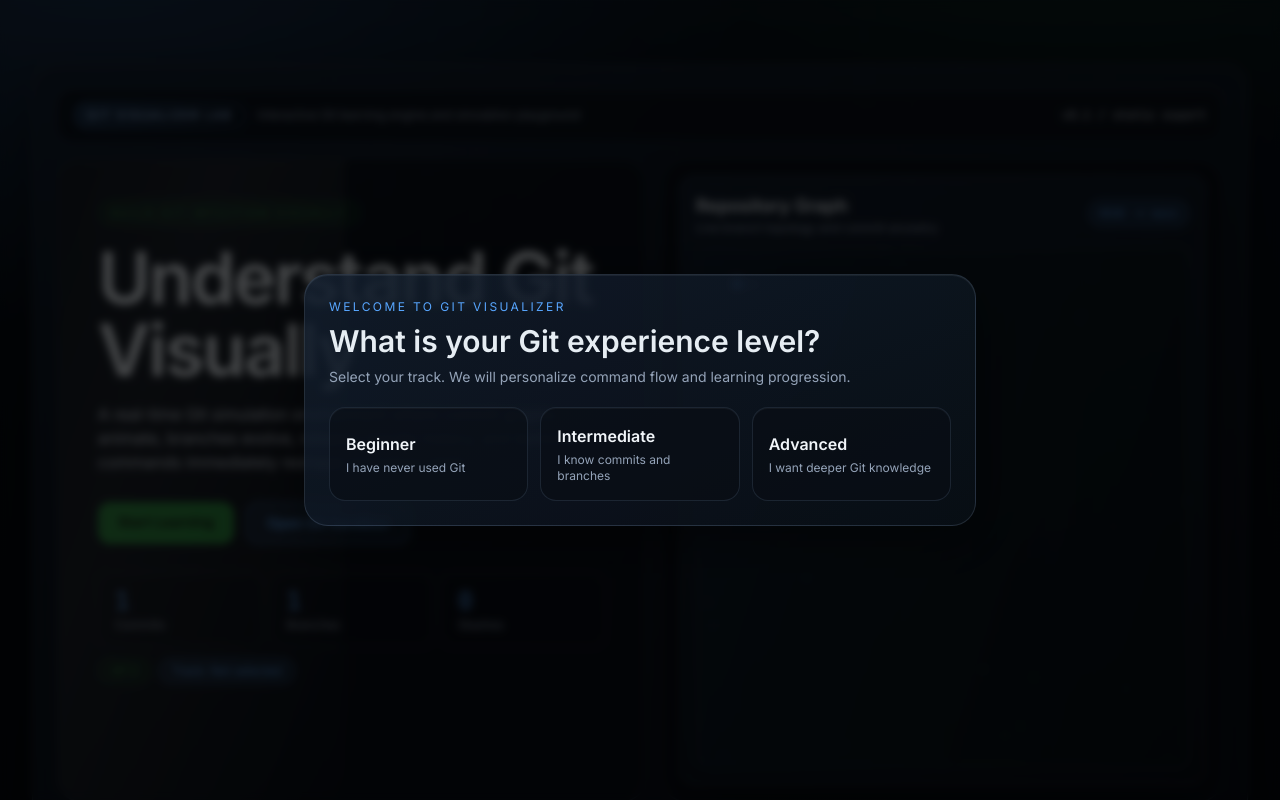
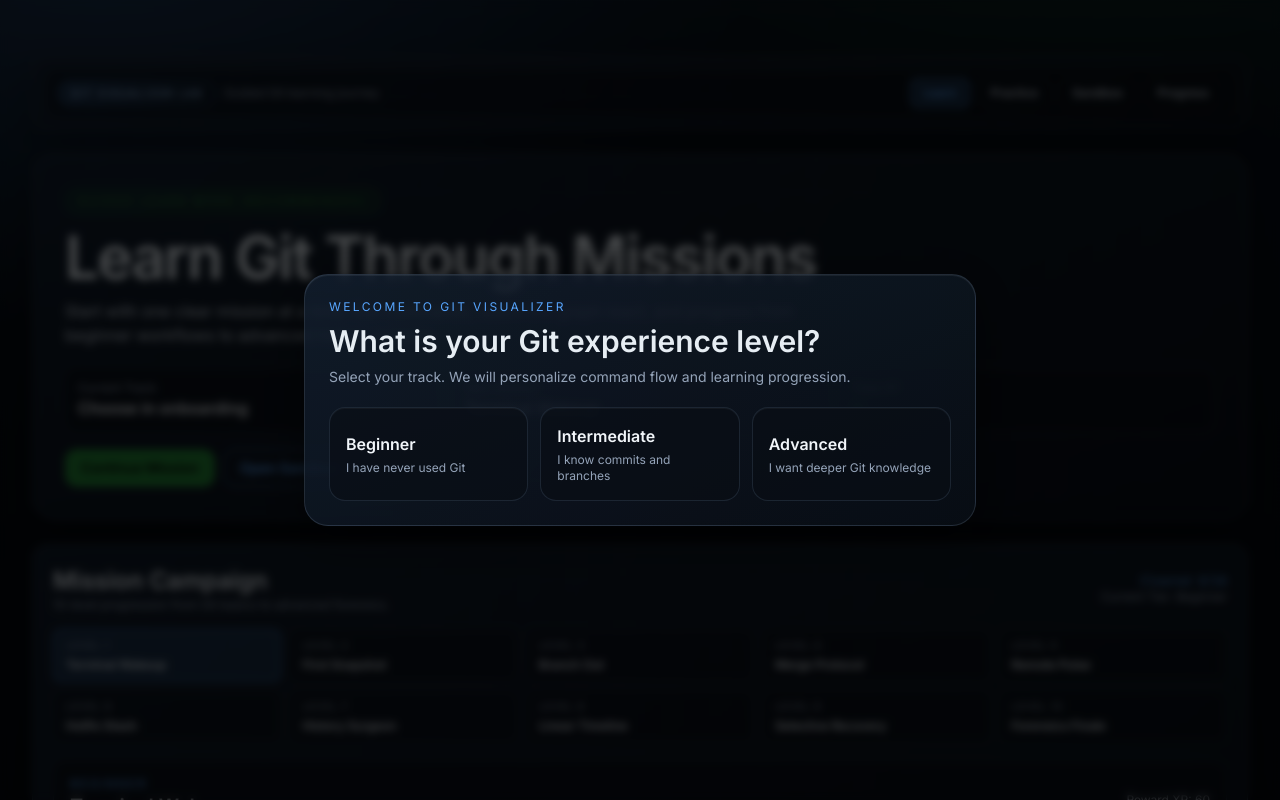
Before and after one commit to sureshkonar/GitVisualizer, a Next.js app: page /GitVisualizer/ in a window 1280 px wide. Shown: the top 800 px of the page. Built offline with nearby package versions, Linux system fonts and the light colour scheme.

Commit message:
feat: refactor UX into guided journey tabs for learn practice sandbox progress

```diff
--- a/app/page.tsx
+++ b/app/page.tsx
@@ -16,7 +16,7 @@ import { RepoState, createInitialRepoState } from '@/lib/gitEngine';
 import { executeGitCommand } from '@/lib/gitCommands';
 import { ExperienceLevel, onboardingTracks } from '@/lib/gitChallenges';
 import { buildCoachFeedback } from '@/lib/gitCoach';
-import { CommandEvent, missionOfTheDay } from '@/lib/gitMissions';
+import { CommandEvent, missionOfTheDay, gitMissions } from '@/lib/gitMissions';
 
 const RebaseSimulator = dynamic(() => import('@/components/RebaseSimulator'), {
   loading: () => <div className="surface rounded-3xl p-5 text-sm text-slate-400">Loading Rebase Lab...</div>
@@ -29,6 +29,8 @@ const TimeMachine = dynamic(() => import('@/components/TimeMachine'), {
 const ChallengeMode = dynamic(() => import('@/components/ChallengeMode'), {
   loading: () => <div className="surface rounded-3xl p-5 text-sm text-slate-400">Loading Challenge Arena...</div>
 });
+
+type AppView = 'learn' | 'practice' | 'sandbox' | 'progress';
 
 const commandCards: CommandCardProps[] = [
   {
@@ -130,14 +132,22 @@ const commandCards: CommandCardProps[] = [
   }
 ];
 
+const navItems: { id: AppView; label: string }[] = [
+  { id: 'learn', label: 'Learn' },
+  { id: 'practice', label: 'Practice' },
+  { id: 'sandbox', label: 'Sandbox' },
+  { id: 'progress', label: 'Progress' }
+];
+
 const reveal = {
   initial: { opacity: 0, y: 16 },
   whileInView: { opacity: 1, y: 0 },
-  viewport: { once: true, amount: 0.25 },
-  transition: { duration: 0.5 }
+  viewport: { once: true, amount: 0.2 },
+  transition: { duration: 0.45 }
 };
 
 export default function HomePage() {
+  const [view, setView] = useState<AppView>('learn');
   const [repoState, setRepoState] = useState<RepoState>(() => createInitialRepoState());
   const [experienceLevel, setExperienceLevel] = useState<ExperienceLevel | null>(null);
   const [showOnboarding, setShowOnboarding] = useState(false);
@@ -247,7 +257,7 @@ export default function HomePage() {
     const result = executeGitCommand(repoState, runnable);
     setRepoState(result.nextState);
     trackCommandEvent(runnable, result.success, 'explorer', before, result.nextState);
-    window.location.hash = 'sandbox';
+    setView('sandbox');
   };
 
   const resetLab = () => {
@@ -262,6 +272,7 @@ export default function HomePage() {
     setCommandHistory([]);
     setCoachTip('Fresh attempt started. Follow mission objectives in the sandbox.');
     setSandboxResetSignal((value) => value + 1);
+    setView('sandbox');
   };
 
   const handleMissionClear = (
@@ -307,101 +318,142 @@ export default function HomePage() {
     learnedCommands.includes('git rebase') ? 'Rebase Ninja' : null
   ].filter(Boolean) as string[];
 
+  const nextMission = useMemo(
+    () => gitMissions.find((mission) => !clearedMissions.includes(mission.id)) ?? gitMissions[gitMissions.length - 1],
+    [clearedMissions]
+  );
+
+  const recommendedCommands = useMemo(
+    () => levelTrack.filter((command) => !learnedCommands.includes(command)).slice(0, 6),
+    [levelTrack, learnedCommands]
+  );
+
   return (
-    <main className="mx-auto max-w-[1500px] space-y-8 px-4 py-6 md:px-8 md:py-8">
+    <main className="mx-auto max-w-[1500px] space-y-6 px-4 py-6 md:px-8 md:py-8">
       <OnboardingModal open={showOnboarding} onSelect={handleLevelSelect} />
-      <section className="surface rounded-3xl p-4 md:p-6">
-        <div className="surface-soft mb-4 flex items-center justify-between rounded-2xl px-4 py-3">
-          <div className="flex items-center gap-3">
-            <span className="git-chip rounded-full px-3 py-1 text-[11px] font-semibold uppercase tracking-[0.18em]">
-              Git Visualizer Lab
-            </span>
-            <p className="hidden text-xs text-slate-400 md:block">Interactive Git learning engine and simulation playground</p>
+
+      <section className="surface rounded-2xl p-3">
+        <div className="flex flex-wrap items-center justify-between gap-3 rounded-xl border border-white/10 bg-black/25 px-3 py-2">
+          <div className="flex items-center gap-2">
+            <span className="git-chip rounded-full px-3 py-1 text-[10px] font-semibold uppercase tracking-[0.18em]">Git Visualizer Lab</span>
+            <p className="text-xs text-slate-400">Guided Git learning journey</p>
           </div>
-          <div className="font-mono text-xs text-slate-300">v0.1 / static export</div>
+          <div className="flex flex-wrap gap-2">
+            {navItems.map((item) => (
+              <button
+                key={item.id}
+                onClick={() => setView(item.id)}
+                className={`rounded-lg px-3 py-1.5 text-xs font-semibold ${
+                  view === item.id
+                    ? 'bg-gitBlue/20 text-gitBlue border border-gitBlue/50'
+                    : 'border border-white/15 text-slate-300'
+                }`}
+              >
+                {item.label}
+              </button>
+            ))}
           </div>
-
-        <div className="grid gap-4 xl:grid-cols-[1.05fr_1fr]">
-          <motion.div {...reveal} className="surface-soft git-sheen rounded-3xl p-7 md:p-10">
-            <p className="mb-4 inline-flex rounded-full border border-gitGreen/40 bg-gitGreen/10 px-3 py-1 text-[11px] uppercase tracking-[0.22em] text-gitGreen">
-              Build Git intuition visually
-            </p>
-            <h1 className="headline mb-4 text-5xl font-semibold md:text-7xl">Understand Git Visually</h1>
-            <p className="max-w-2xl text-sm leading-relaxed text-slate-300 md:text-base">
-              A real-time Git simulation environment where commit graphs animate, branches evolve, rebases rewrite
-              history, and terminal commands immediately reshape repository state.
-            </p>
-
-            <div className="mt-7 flex flex-wrap gap-3">
-              <a
-                href="#learning"
-                className="rounded-xl bg-gitGreen px-5 py-2.5 text-sm font-semibold text-black transition hover:brightness-110"
-              >
-                Start Learning
-              </a>
-              <a
-                href="#sandbox"
-                className="rounded-xl border border-gitBlue/50 bg-gitBlue/10 px-5 py-2.5 text-sm font-semibold text-gitBlue transition hover:bg-gitBlue/20"
-              >
-                Open Git Sandbox
-              </a>
-            </div>
-
-            <div className="mt-7 grid max-w-xl grid-cols-3 gap-2">
-              <div className="surface-soft rounded-xl px-4 py-3">
-                <p className="font-mono text-2xl text-gitBlue">{stats.commits}</p>
-                <p className="text-xs text-slate-400">Commits</p>
-              </div>
-              <div className="surface-soft rounded-xl px-4 py-3">
-                <p className="font-mono text-2xl text-gitBlue">{stats.branches}</p>
-                <p className="text-xs text-slate-400">Branches</p>
-              </div>
-              <div className="surface-soft rounded-xl px-4 py-3">
-                <p className="font-mono text-2xl text-gitBlue">{stats.stash}</p>
-                <p className="text-xs text-slate-400">Stashes</p>
-              </div>
-            </div>
-            <div className="mt-3 flex flex-wrap items-center gap-2 text-xs">
-              <span className="rounded-full border border-gitGreen/40 bg-gitGreen/10 px-3 py-1 text-gitGreen">
-                XP {stats.xp}
-              </span>
-              <span className="rounded-full border border-gitBlue/40 bg-gitBlue/10 px-3 py-1 text-gitBlue">
-                Track: {experienceLevel ?? 'Not selected'}
-              </span>
-            </div>
-          </motion.div>
-
-          <motion.div {...reveal} transition={{ duration: 0.55, delay: 0.08 }} className="surface-soft rounded-3xl p-4">
-            <RepoVisualizer state={repoState} />
-          </motion.div>
         </div>
       </section>
 
-      <motion.section {...reveal} id="learning">
-        <LearningPath focusCommands={levelTrack} />
+      {view === 'learn' ? (
+        <>
+          <motion.section {...reveal} className="surface rounded-3xl p-6 md:p-8">
+            <p className="mb-3 inline-flex rounded-full border border-gitGreen/40 bg-gitGreen/10 px-3 py-1 text-[11px] uppercase tracking-[0.22em] text-gitGreen">Guided Learn Mode (Recommended)</p>
+            <h1 className="headline mb-3 text-4xl font-semibold md:text-6xl">Learn Git Through Missions</h1>
+            <p className="max-w-3xl text-sm text-slate-300 md:text-base">
+              Start with one clear mission at a time. Run commands, watch the graph react, and progress from beginner workflows to advanced history surgery.
+            </p>
+
+            <div className="mt-5 grid gap-3 md:grid-cols-3">
+              <div className="surface-soft rounded-xl p-3">
+                <p className="text-xs text-slate-400">Current Track</p>
+                <p className="font-semibold text-slate-100">{experienceLevel ?? 'Choose in onboarding'}</p>
+              </div>
+              <div className="surface-soft rounded-xl p-3">
+                <p className="text-xs text-slate-400">Next Mission</p>
+                <p className="font-semibold text-slate-100">{nextMission.title}</p>
+              </div>
+              <div className="surface-soft rounded-xl p-3">
+                <p className="text-xs text-slate-400">Total XP</p>
+                <p className="font-semibold text-gitGreen">{stats.xp}</p>
+              </div>
+            </div>
+
+            <div className="mt-4 flex flex-wrap gap-2">
+              <button
+                onClick={() => {
+                  setFocusedMissionId(nextMission.id);
+                  setView('learn');
+                  window.location.hash = 'missions';
+                }}
+                className="rounded-xl bg-gitGreen px-4 py-2 text-sm font-semibold text-black"
+              >
+                Continue Mission
+              </button>
+              <button onClick={() => setView('sandbox')} className="rounded-xl border border-gitBlue/50 px-4 py-2 text-sm font-semibold text-gitBlue">
+                Open Sandbox
+              </button>
+            </div>
+          </motion.section>
+
+          <motion.section {...reveal} id="missions">
+            <MissionCampaign
+              repoState={repoState}
+              commandHistory={commandHistory}
+              onResetLab={resetLab}
+              onStartFreshAttempt={startFreshAttempt}
+              clearedMissionIds={clearedMissions}
+              onMissionClear={handleMissionClear}
+              focusMissionId={focusedMissionId}
+            />
           </motion.section>
 
           <motion.section {...reveal}>
-        <CommandExplorer onSelectCommand={simulateFromExplorer} />
+            <LearningPath focusCommands={levelTrack} />
           </motion.section>
+        </>
+      ) : null}
+
+      {view === 'practice' ? (
+        <>
+          <motion.section {...reveal}>
+            <DailyChallenge
+              mission={todayMission}
+              isCompletedToday={dailyCompleted}
+              streak={dailyStreak}
+              onJumpToMission={(missionId) => {
+                setFocusedMissionId(missionId);
+                setView('learn');
+              }}
+            />
+          </motion.section>
+
+          <section className="grid gap-4 xl:grid-cols-3">
+            <motion.div {...reveal}>
+              <ChallengeMode />
+            </motion.div>
+            <motion.div {...reveal} transition={{ duration: 0.45, delay: 0.06 }}>
+              <RebaseSimulator state={repoState} onStateChange={setRepoState} />
+            </motion.div>
+            <motion.div {...reveal} transition={{ duration: 0.45, delay: 0.1 }}>
+              <TimeMachine state={repoState} onStateChange={setRepoState} />
+            </motion.div>
+          </section>
 
           <motion.section {...reveal} transition={{ duration: 0.45 }} className="grid gap-4 xl:grid-cols-3">
             {commandCards.map((card) => (
               <CommandCard key={card.command} {...card} />
             ))}
           </motion.section>
+        </>
+      ) : null}
 
-      <section>
-        <DailyChallenge
-          mission={todayMission}
-          isCompletedToday={dailyCompleted}
-          streak={dailyStreak}
-          onJumpToMission={(missionId) => {
-            setFocusedMissionId(missionId);
-            window.location.hash = 'missions';
-          }}
-        />
-      </section>
+      {view === 'sandbox' ? (
+        <>
+          <motion.section {...reveal}>
+            <CommandExplorer onSelectCommand={simulateFromExplorer} />
+          </motion.section>
 
           <section id="sandbox" className="grid items-stretch gap-4 xl:grid-cols-[0.95fr_1.05fr]">
             <motion.div {...reveal} className="flex min-h-[640px] flex-col">
@@ -424,32 +476,34 @@ export default function HomePage() {
               <RepoVisualizer state={repoState} />
             </motion.div>
           </section>
+        </>
+      ) : null}
 
-      <section className="grid gap-4 xl:grid-cols-3">
-        <motion.div {...reveal}>
-          <RebaseSimulator state={repoState} onStateChange={setRepoState} />
-        </motion.div>
-        <motion.div {...reveal} transition={{ duration: 0.45, delay: 0.06 }}>
-          <TimeMachine state={repoState} onStateChange={setRepoState} />
-        </motion.div>
-        <motion.div {...reveal} transition={{ duration: 0.45, delay: 0.1 }}>
-          <ChallengeMode />
-        </motion.div>
-      </section>
+      {view === 'progress' ? (
+        <>
+          <motion.section {...reveal} className="surface rounded-2xl p-5">
+            <h3 className="mb-3 text-2xl font-semibold">Progress Dashboard</h3>
+            <div className="mb-4 grid gap-3 md:grid-cols-4">
+              <div className="surface-soft rounded-xl p-3">
+                <p className="text-xs text-slate-400">Total XP</p>
+                <p className="font-mono text-xl text-gitGreen">{stats.xp}</p>
+              </div>
+              <div className="surface-soft rounded-xl p-3">
+                <p className="text-xs text-slate-400">Missions Cleared</p>
+                <p className="font-mono text-xl text-gitBlue">{clearedMissions.length}/{gitMissions.length}</p>
+              </div>
+              <div className="surface-soft rounded-xl p-3">
+                <p className="text-xs text-slate-400">Commands Mastered</p>
+                <p className="font-mono text-xl text-gitBlue">{learnedCommands.length}</p>
+              </div>
+              <div className="surface-soft rounded-xl p-3">
+                <p className="text-xs text-slate-400">Daily Streak</p>
+                <p className="font-mono text-xl text-gitGreen">{dailyStreak}</p>
+              </div>
+            </div>
 
-      <section id="missions">
-        <MissionCampaign
-          repoState={repoState}
-          commandHistory={commandHistory}
-          onResetLab={resetLab}
-          onStartFreshAttempt={startFreshAttempt}
-          clearedMissionIds={clearedMissions}
-          onMissionClear={handleMissionClear}
-          focusMissionId={focusedMissionId}
-        />
-      </section>
-      <section className="surface rounded-2xl p-5">
-        <h3 className="mb-2 text-xl font-semibold">Achievements</h3>
+            <div className="mb-4">
+              <p className="mb-2 text-xs uppercase tracking-widest text-slate-400">Achievements</p>
               <div className="flex flex-wrap gap-2">
                 {achievements.length ? (
                   achievements.map((item) => (
@@ -458,10 +512,44 @@ export default function HomePage() {
                     </span>
                   ))
                 ) : (
-            <p className="text-xs text-slate-400">No badges unlocked yet. Start with git status and git commit.</p>
+                  <p className="text-xs text-slate-400">No badges unlocked yet. Complete missions to unlock achievements.</p>
                 )}
               </div>
-      </section>
+            </div>
+
+            <div className="grid gap-3 lg:grid-cols-2">
+              <div className="surface-soft rounded-xl p-3">
+                <p className="mb-2 text-xs uppercase tracking-widest text-slate-400">Recommended Next Commands</p>
+                <div className="flex flex-wrap gap-2">
+                  {recommendedCommands.length ? (
+                    recommendedCommands.map((command) => (
+                      <span key={command} className="rounded-full border border-white/15 px-2 py-1 font-mono text-[11px] text-slate-300">
+                        {command}
+                      </span>
+                    ))
+                  ) : (
+                    <p className="text-xs text-slate-400">You completed your current track recommendations.</p>
+                  )}
+                </div>
+              </div>
+
+              <div className="surface-soft rounded-xl p-3">
+                <p className="mb-2 text-xs uppercase tracking-widest text-slate-400">Cleared Missions</p>
+                <div className="max-h-36 space-y-1 overflow-auto text-xs text-slate-300">
+                  {clearedMissions.length ? (
+                    clearedMissions.map((id) => {
+                      const mission = gitMissions.find((item) => item.id === id);
+                      return <p key={id}>{mission?.level}. {mission?.title}</p>;
+                    })
+                  ) : (
+                    <p className="text-slate-400">No mission cleared yet.</p>
+                  )}
+                </div>
+              </div>
+            </div>
+          </motion.section>
+        </>
+      ) : null}
     </main>
   );
 }
```
Lines whose indentation alone changed are shown as unchanged.
